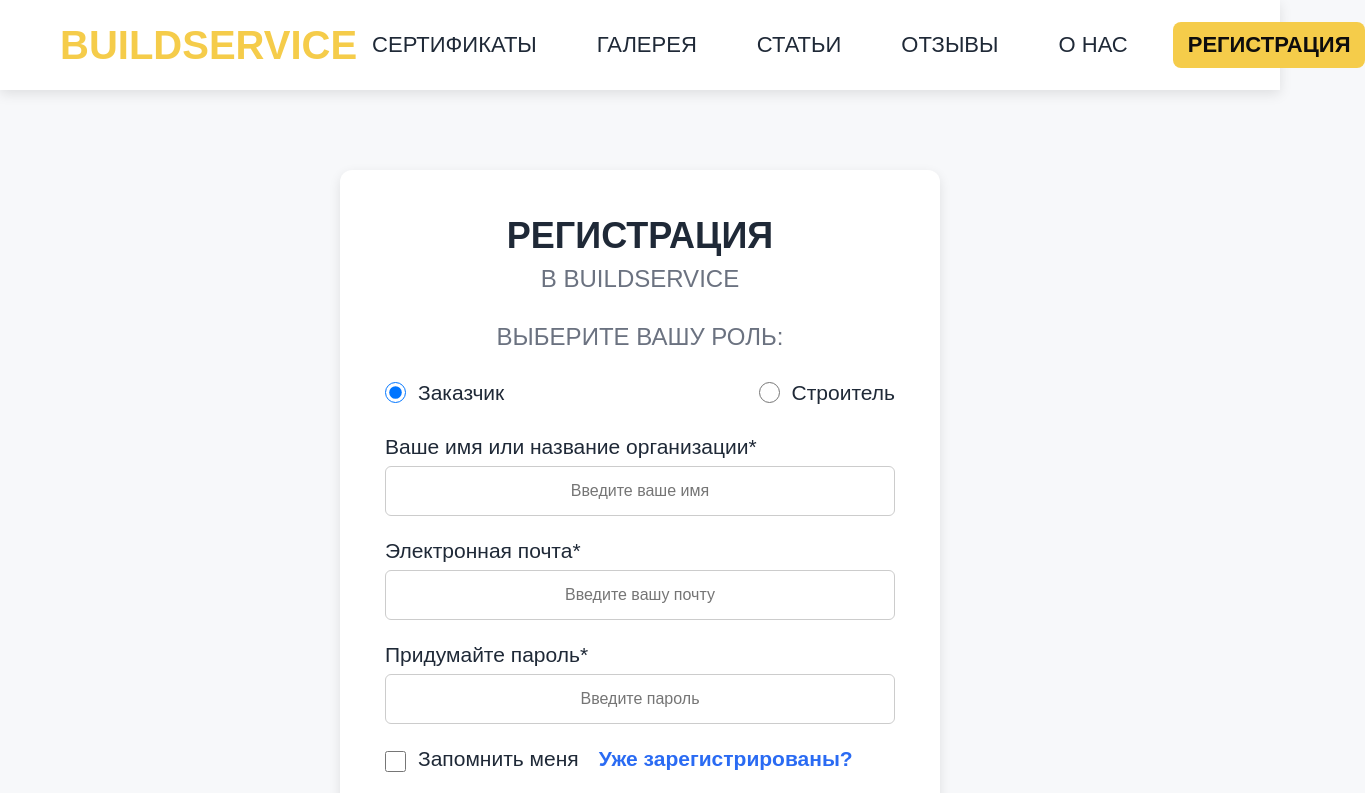
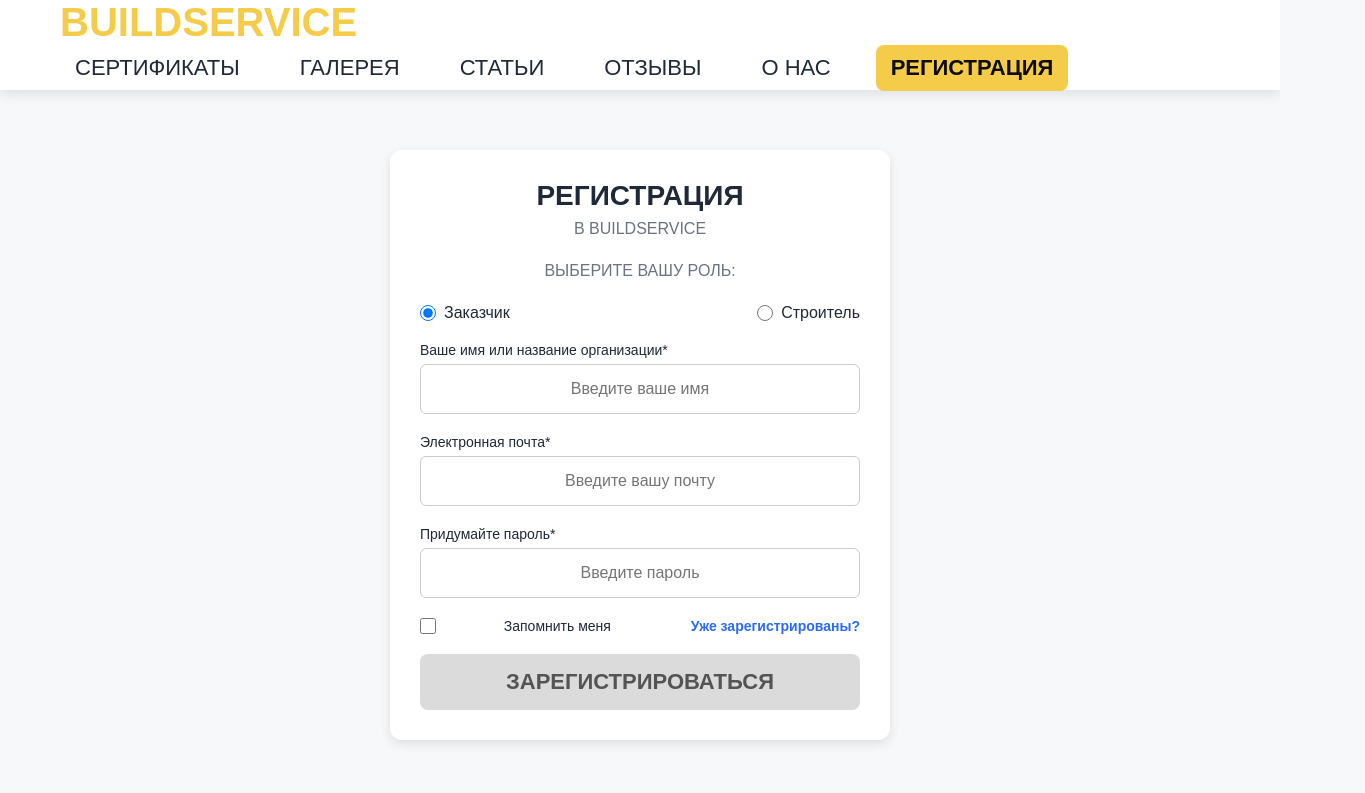
Before and after one commit to Kiotel/build-service-frontend, a React (Create React App) app: page /signup in a window 1280 px wide. Shown: the top 793 px of the page, 1365 px wide, since content can reach past the window. Built offline with nearby package versions, Linux system fonts and the light colour scheme; no server answers.

Commit message:
регистрация чуть лучше помещается в экран

```diff
--- a/src/css/styles.css
+++ b/src/css/styles.css
@@ -187,7 +187,7 @@ nav ul li a:hover { color: var(--color-primary); }
     font-weight: 700;
     font-size: 40px;
     text-align: center;
-    margin-top: 30px;
+    margin-top: 24px; /* Уменьшен отступ */
     margin-bottom: 0;
     color: black;
 }
@@ -198,7 +198,7 @@ nav ul li a:hover { color: var(--color-primary); }
 
 .certificates-wrapper {
     max-width: 1400px;
-    margin: 30px auto 0;
+    margin: 24px auto 0; /* Уменьшен отступ */
     overflow: hidden;
     padding: 0 20px;
 }
@@ -258,7 +258,7 @@ nav ul li a:hover { color: var(--color-primary); }
 
 .gallery-wrapper {
     max-width: 1400px;
-    margin: 60px auto 0;
+    margin: 32px auto 0; /* Уменьшен отступ */
     padding: 0 20px;
 }
 
@@ -302,7 +302,7 @@ nav ul li a:hover { color: var(--color-primary); }
     font-weight: 700;
     font-size: 50px;
     text-align: center;
-    margin-top: 60px;
+    margin-top: 32px; /* Уменьшен отступ */
     margin-bottom: 0;
     color: black;
 }
@@ -313,7 +313,7 @@ nav ul li a:hover { color: var(--color-primary); }
     font-weight: 700;
     font-size: 40px;
     text-align: center;
-    margin-top: 30px;
+    margin-top: 24px; /* Уменьшен отступ */
     margin-bottom: 40px;
     color: black;
 }
@@ -429,7 +429,7 @@ a:has(.article-card), a.article-card {
 .reviews-main {
     padding: 0 20px;
     max-width: 1400px;
-    margin: 40px auto;
+    margin: 24px auto; /* Уменьшен отступ */
     position: relative;
 }
 
@@ -564,7 +564,7 @@ a:has(.article-card), a.article-card {
     font-weight: 700;
     font-size: 50px;
     text-align: center;
-    margin-top: 60px;
+    margin-top: 32px; /* Уменьшен отступ */
     margin-bottom: 0;
     color: black;
 }
@@ -663,22 +663,22 @@ a:has(.article-card), a.article-card {
 .registration-container {
     position: relative;
     width: 100%;
-    max-width: 600px;
-    margin: 60px auto;
-    padding: 45px;
+    max-width: 500px; /* Уменьшим максимальную ширину для лучшей адаптивности */
+    margin: 40px auto;
+    padding: 30px;
     background-color: var(--color-surface);
     border-radius: var(--radius-md);
     box-shadow: var(--shadow-md);
 }
 
-.registration-title { text-align: center; font-size: 36px; font-weight: bold; margin-bottom: 7.5px; }
+.registration-title { text-align: center; font-size: 28px; font-weight: bold; margin-bottom: 8px; }
 
-.registration-subtitle { text-align: center; font-size: 24px; color: var(--color-muted); margin-bottom: 30px; }
+.registration-subtitle { text-align: center; font-size: 16px; color: var(--color-muted); margin-bottom: 24px; }
 
 .role-selector {
     display: flex;
     justify-content: space-between;
-    margin-bottom: 30px; /* 20 * 1.5 */
+    margin-bottom: 20px;
 }
 
 .role-option {
@@ -687,61 +687,46 @@ a:has(.article-card), a.article-card {
 }
 
 .role-option input[type="radio"] {
-    width: 21px;
-    height: 21px;
-    margin-right: 12px; /* 8 * 1.5 */
+    width: 16px;
+    height: 16px;
+    margin-right: 8px;
 }
 
 .role-option label {
-    font-size: 21px; /* 14 * 1.5 */
+    font-size: 16px;
 }
 
 .form-group {
-    margin-bottom: 22.5px; /* 15 * 1.5 */
+    margin-bottom: 20px;
 }
 
 .form-label {
     display: block;
-    margin-bottom: 7.5px; /* 5 * 1.5 */
-    font-size: 21px; /* 14 * 1.5 */
+    margin-bottom: 6px;
+    font-size: 14px;
+    font-weight: 500;
 }
 
 .form-input {
     width: 100%;
-    padding: 15px;
+    padding: 12px;
     border: 2px solid var(--color-border);
     border-radius: var(--radius-sm);
     background-color: #fff;
-    font-size: 21px;
-    height: 50px;
+    font-size: 16px;
+    height: 44px;
     transition: border-color .2s ease, box-shadow .2s ease;
 }
 .form-input:focus { outline: none; border-color: var(--color-primary); box-shadow: 0 0 0 4px rgba(42,107,243,.1); }
 
-.remember-me {
-    display: flex;
-    align-items: center;
-    margin-bottom: 30px; /* 20 * 1.5 */
-}
-
-.remember-me input[type="checkbox"] {
-    width: 21px; /* стандартный размер */
-    height: 21px;
-    margin-right: 12px; /* 8 * 1.5 */
-}
-
-.remember-me label {
-    font-size: 21px; /* 14 * 1.5 */
-}
-
 .register-button {
     width: 100%;
-    padding: 18px; /* 12 * 1.5 */
+    padding: 14px;
     background-color: var(--color-primary);
     color: #fff;
     border: none;
-    border-radius: var(--radius-sm); /* 4 * 1.5 */
-    font-size: 24px; /* 16 * 1.5 */
+    border-radius: var(--radius-sm);
+    font-size: 16px;
     font-weight: bold;
     cursor: pointer;
     transition: background-color 0.3s, transform .05s ease;
@@ -753,23 +738,23 @@ a:has(.article-card), a.article-card {
 
 .remember-me {
   display: flex;
+  justify-content: space-between; /* Размещаем элементы по краям */
   align-items: center;
-  margin-bottom: 22.5px; /* 15 * 1.5 */
+  margin-bottom: 20px;
 }
 
 .remember-me input[type="checkbox"] {
-  width: 21px;
-  height: 21px;
-  margin-right: 12px; /* 8 * 1.5 */
-  margin-top: 4px;
+  width: 16px;
+  height: 16px;
+  margin-right: 8px;
 }
 
 .remember-me label {
-  font-size: 21px; /* 14 * 1.5 */
+  font-size: 14px;
 }
 
 .already-registered {
-  font-size: 21px; /* 14 * 1.5 */
+  font-size: 14px;
   color: #2a6bf3;
   text-decoration: none;
   margin-left: 20px; /* Отступ слева от чекбокса */
@@ -786,89 +771,68 @@ a:has(.article-card), a.article-card {
 
 
 /* Стили для центрального блока входа */
-.login-container { position: relative; width: 100%; max-width: 600px; margin: 60px auto; padding: 45px; background-color: var(--color-surface); border-radius: var(--radius-md); box-shadow: var(--shadow-md); }
+.login-container {
+    position: relative;
+    width: 100%;
+    max-width: 500px; /* Уменьшаем, как у регистрации */
+    margin: 40px auto;
+    padding: 30px;
+    background-color: var(--color-surface);
+    border-radius: var(--radius-md);
+    box-shadow: var(--shadow-md);
+}
 
 .login-title {
     text-align: center;
-    font-size: 36px; /* 24 * 1.5 */
+    font-size: 28px; /* Приводим к стилю регистрации */
     font-weight: bold;
     margin-bottom: 0;
 }
 
-.login-subtitle { text-align: center; font-size: 36px; font-weight: bold; margin-bottom: 30px; color: var(--color-muted); }
-
-.form-group {
-    margin-bottom: 22.5px; /* 15 * 1.5 */
+.login-subtitle {
+    text-align: center;
+    font-size: 16px; /* Приводим к стилю регистрации */
+    font-weight: normal; /* Убираем жирность */
+    margin-bottom: 24px;
+    color: var(--color-muted);
 }
 
-.form-label {
-    display: block;
-    margin-bottom: 7.5px; /* 5 * 1.5 */
-    font-size: 21px; /* 14 * 1.5 */
-}
-
-.form-input {
-    width: 100%;
-    padding: 15px; /* 10 * 1.5 */
-    border: 1.5px solid #ccc; /* 1 * 1.5 */
-    border-radius: 6px; /* 4 * 1.5 */
-    background-color: #c7d8f0;
-    font-size: 21px; /* 14 * 1.5 */
-    height: 50px;
-}
+/* Используем уже существующие стили .form-group, .form-label, .form-input, они общие */
 
 .remember-forgot {
     display: flex;
     justify-content: space-between;
     align-items: center;
-    margin-bottom: 30px; /* 20 * 1.5 */
+    margin-bottom: 20px;
 }
 
-.remember-me {
-    display: flex;
-    align-items: center;
-}
-
-.remember-me input[type="checkbox"] {
-    width: 21px;
-    height: 21px;
-    margin-right: 12px; /* 8 * 1.5 */
-}
-
-.remember-me label {
-    font-size: 21px; /* 14 * 1.5 */
-}
+/* Стили для .remember-me уже определены выше и подходят */
 
 .forgot-password {
-    font-size: 21px; /* 14 * 1.5 */
+    font-size: 14px; /* Уменьшаем размер */
     color: #2a6bf3;
     text-decoration: none;
 }
 
-.forgot-password:hover {
-    text-decoration: underline;
-}
+.forgot-password:hover { text-decoration: underline; }
 
 .login-button {
     width: 100%;
-    padding: 18px; /* 12 * 1.5 */
+    padding: 14px; /* Приводим к стилю регистрации */
     background-color: var(--color-primary);
     color: #fff;
     border: none;
-    border-radius: var(--radius-sm); /* 4 * 1.5 */
-    font-size: 24px; /* 16 * 1.5 */
+    border-radius: var(--radius-sm);
+    font-size: 16px; /* Приводим к стилю регистрации */
     font-weight: bold;
     cursor: pointer;
     transition: background-color 0.3s, transform .05s ease;
 }
 
-.login-button:hover { background-color: var(--color-primary-600); }
-.login-button:active { transform: translateY(1px); }
-
 .register-link {
     text-align: center;
-    margin-top: 22.5px; /* 15 * 1.5 */
-    font-size: 21px; /* 14 * 1.5 */
+    margin-top: 20px;
+    font-size: 14px; /* Уменьшаем размер */
 }
 
 .register-link a {
@@ -877,37 +841,31 @@ a:has(.article-card), a.article-card {
     font-weight: bold;
 }
 
-.register-link a:hover {
-    text-decoration: underline;
-}
-
-
-
-
+.register-link a:hover { text-decoration: underline; }
 
 
 /* Стили для центрального блока заказа звонка */
 .callback-container {
     position:static;
     width: 100%;
-    max-width: 600px; /* 400 * 1.5 */
-    margin: 60px auto; /* 40 * 1.5 */
-    padding: 45px; /* 30 * 1.5 */
+    max-width: 500px; /* Уменьшаем для консистентности */
+    margin: 40px auto;
+    padding: 30px;
     background-color: #e0e0e0;
-    border-radius: 12px; /* 8 * 1.5 */
-    box-shadow: 0 3px 15px rgba(0,0,0,0.1); /* 2, 10 * 1.5 */
+    border-radius: var(--radius-md);
+    box-shadow: var(--shadow-sm);
     font-family: Arial, sans-serif;
 }
 
 .callback-title {
     text-align: center;
-    font-size: 36px;
+    font-size: 28px; /* Уменьшаем */
     font-weight: bold;
-    margin-bottom: 30px;
+    margin-bottom: 24px;
 }
 
 .form-group {
-    margin-bottom: 22.5px;
+    margin-bottom: 20px;
 }
 
 .form-input {
@@ -915,8 +873,8 @@ a:has(.article-card), a.article-card {
     padding: 15px;
     border: 1.5px solid #ccc;
     border-radius: 6px;
-    background-color: white;
-    font-size: 21px;
+    background-color: #fff;
+    font-size: 16px; /* Уменьшаем */
     height: 50px; /* примерная высота */
     text-align: center;
 }
@@ -924,18 +882,18 @@ a:has(.article-card), a.article-card {
 .consent-checkbox {
     display: flex;
     align-items: flex-start;
-    margin-bottom: 22.5px;
+    margin-bottom: 20px;
 }
 
 .consent-checkbox input[type="checkbox"] {
-    width: 21px;
-    height: 21px;
-    margin-right: 12px;
+    width: 16px; /* Уменьшаем */
+    height: 16px;
+    margin-right: 8px;
     margin-top: 4px;
 }
 
 .consent-checkbox label {
-    font-size: 21px;
+    font-size: 14px; /* Уменьшаем */
     line-height: 1.4;
 }
 
@@ -950,12 +908,12 @@ a:has(.article-card), a.article-card {
 
 .send-button {
     width: 100%;
-    padding: 18px;
+    padding: 14px; /* Уменьшаем */
     background-color: var(--color-accent);
     color: #111827;
     border: none;
     border-radius: var(--radius-sm);
-    font-size: 24px;
+    font-size: 16px; /* Уменьшаем */
     font-weight: bold;
     cursor: pointer;
     transition: background-color 0.3s, transform .05s ease;
@@ -972,13 +930,14 @@ a:has(.article-card), a.article-card {
 
 .navbar {
   display: flex;
-  justify-content: space-between;
+  justify-content: space-around; /* Даем больше пространства */
   align-items: center;
-  padding: 30px 60px;
+  padding: 15px 20px; /* Уменьшаем отступы */
   background-color: white;
   box-shadow: 0 4px 10px rgba(0,0,0,0.1);
   font-family: Arial, sans-serif;
-  height: 90px;
+  height: auto; /* Автоматическая высота */
+  flex-wrap: wrap; /* Разрешаем перенос элементов */
 }
 
 .navbar-logo a {
@@ -995,7 +954,7 @@ a:has(.article-card), a.article-card {
 }
 
 .navbar-links a {
-  font-size: 36px;
+  font-size: 20px; /* Значительно уменьшаем шрифт */
   color: black;
   text-decoration: none;
   transition: color 0.3s;
@@ -1013,10 +972,10 @@ a:has(.article-card), a.article-card {
 .register-button {
   background-color: #f5cc4a;
   color: #0e0d0d;
-  padding: 20px 40px;
+  padding: 10px 20px; /* Уменьшаем кнопку */
   border-radius: 8px;
   font-weight: bold;
-  font-size: 36px;
+  font-size: 20px; /* Уменьшаем шрифт */
   text-decoration: none;
   transition: background-color 0.3s;
   display: flex;
@@ -1043,9 +1002,9 @@ a:has(.article-card), a.article-card {
 .callback-button {
   background-color: #f5cc4a;
   color: #131211;
-  padding: 20px 40px; /* 10*2, 20*2 */
-  border-radius: 8px; /* 20*2 */
-  font-size: 36px; /* 18 * 2 */
+  padding: 10px 20px; /* Уменьшаем */
+  border-radius: 8px;
+  font-size: 18px; /* Уменьшаем */
   font-weight: bold;
   text-decoration: none;
   transition: background-color 0.3s;
@@ -1058,6 +1017,23 @@ a:has(.article-card), a.article-card {
 .callback-button:hover {
   background-color: #e5bc3a;
 }
+
+@media (max-width: 1200px) {
+    .navbar-links {
+        gap: 20px;
+    }
+    .navbar-links a {
+        font-size: 18px;
+    }
+}
+
+@media (max-width: 992px) {
+    .navbar {
+        justify-content: space-between;
+    }
+    .navbar-links { display: none; } /* Скрываем ссылки в меню на мобильных, предполагая наличие бургер-меню в будущем */
+}
+
 .call-page {
     padding: 40px 20px;
     min-height: calc(100vh - 90px);
```
